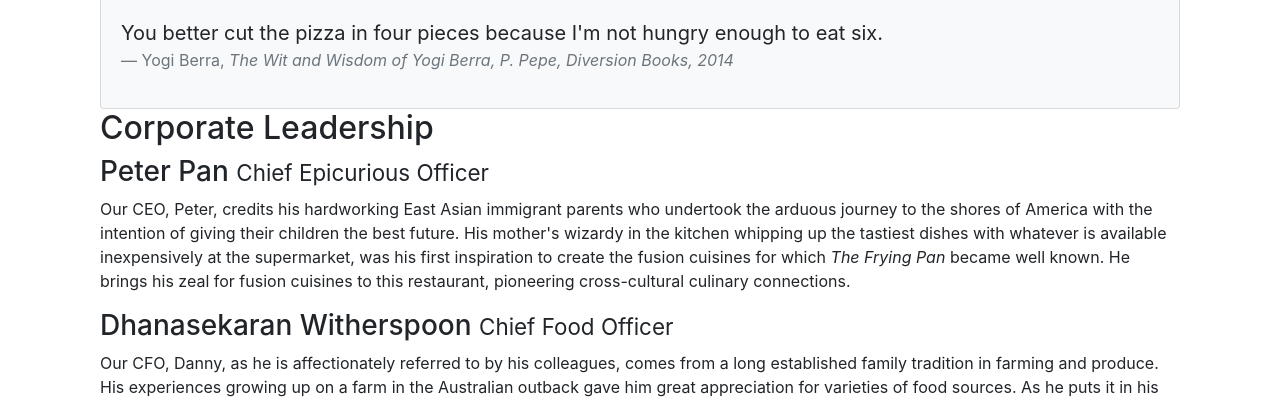
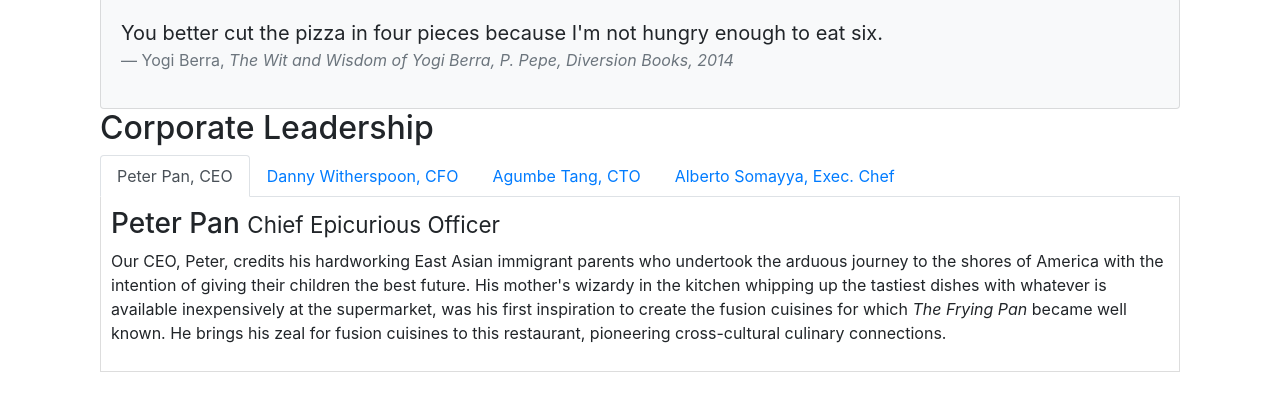
Before and after one commit to nikko1383/bootstrap, a website: page aboutus.html in a window 1280 px wide. Shown: the part 762-1160 px from the top of the page. Drawn offline with nearby package versions, Linux system fonts and the light colour scheme.

Commit message:
pills and tabs

```diff
--- a/aboutus.html
+++ b/aboutus.html
@@ -99,14 +99,43 @@
         <div class="row  row-content align-items-center d-none d-sm-block">
             <div class="col-12">
                 <h2>Corporate Leadership</h2>
+                <ul class="nav nav-tabs">
+                    <li class="nav-item">
+                      <a class="nav-link active" href="#peter"
+                        role="tab" data-toggle="tab">Peter Pan, CEO</a>
+                    </li>
+                    <li class="nav-item">
+                      <a class="nav-link" href="#danny" role="tab"
+                        data-toggle="tab">Danny Witherspoon, CFO</a>
+                    </li>
+                    <li class="nav-item">
+                      <a class="nav-link" href="#agumbe"role="tab"
+                        data-toggle="tab">Agumbe Tang, CTO</a>
+                    </li>
+                    <li class="nav-item">
+                      <a class="nav-link" href="#alberto" role="tab"
+                        data-toggle="tab">Alberto Somayya, Exec. Chef</a>
+                    </li>
+                </ul>
+                <div class="tab-content">
+                    <div role="tabpanel" class="tab-pane fade show active" id="peter">
                         <h3>Peter Pan <small>Chief Epicurious Officer</small></h3>
                         <p>Our CEO, Peter, credits his hardworking East Asian immigrant parents who undertook the arduous journey to the shores of America with the intention of giving their children the best future. His mother's wizardy in the kitchen whipping up the tastiest dishes with whatever is available inexpensively at the supermarket, was his first inspiration to create the fusion cuisines for which <em>The Frying Pan</em> became well known. He brings his zeal for fusion cuisines to this restaurant, pioneering cross-cultural culinary connections.</p>
+                    </div>
+                    <div role="tabpanel" class="tab-pane fade show" id="danny">
                         <h3>Dhanasekaran Witherspoon <small>Chief Food Officer</small></h3>
                         <p>Our CFO, Danny, as he is affectionately referred to by his colleagues, comes from a long established family tradition in farming and produce. His experiences growing up on a farm in the Australian outback gave him great appreciation for varieties of food sources. As he puts it in his own words, <em>Everything that runs, wins, and everything that stays, pays!</em></p>
+                    </div>
+                    <div role="tabpanel" class="tab-pane fade show" id="agumbe">
                         <h3>Agumbe Tang <small>Chief Taste Officer</small></h3>
                         <p>Blessed with the most discerning gustatory sense, Agumbe, our CTO, personally ensures that every dish that we serve meets his exacting tastes. Our chefs dread the tongue lashing that ensues if their dish does not meet his exacting standards. He lives by his motto, <em>You click only if you survive my lick.</em></p>
+                    </div>
+                    <div role="tabpanel" class="tab-pane fade show" id="alberto">
                         <h3>Alberto Somayya <small>Executive Chef</small></h3>
                         <p>Award winning three-star Michelin chef with wide International experience having worked closely with whos-who in the culinary world, he specializes in creating mouthwatering Indo-Italian fusion experiences. He says, <em>Put together the cuisines from the two craziest cultures, and you get a winning hit! Amma Mia!</em></p>
+                    </div>
+                </div>
+
             </div>
        </div>
 
--- a/css/styles.css
+++ b/css/styles.css
@@ -37,3 +37,10 @@ body {
 .navbar-dark {
     background-color: #512DA8;
 }
+
+.tab-content {
+    border-left: 1px solid #ddd;
+    border-right: 1px solid #ddd;
+    border-bottom: 1px solid #ddd;
+    padding: 10px;
+}
```
Also changed, not shown: index.html (+1 -1 lines). Lines whose indentation alone changed are shown as unchanged.
